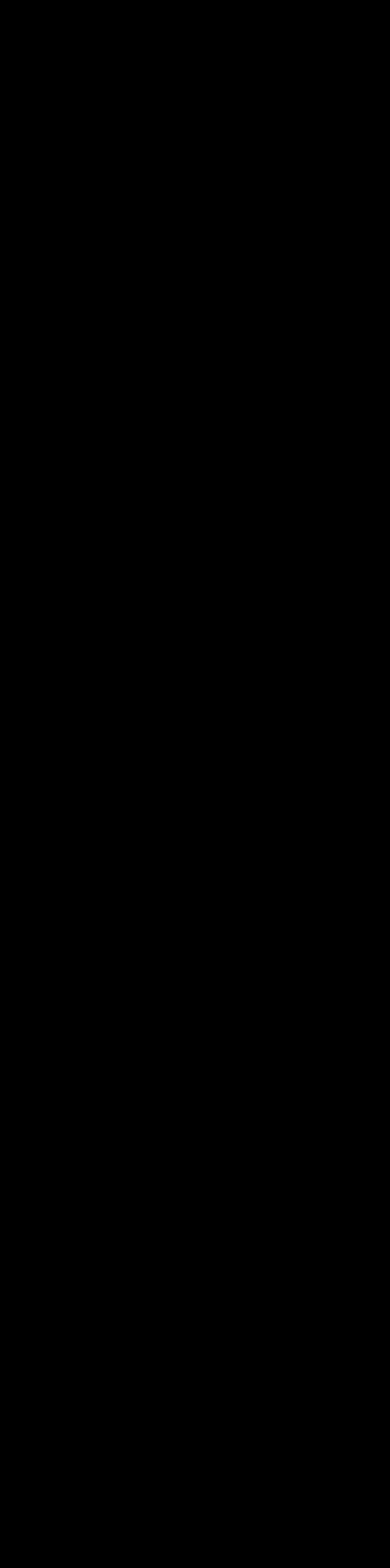
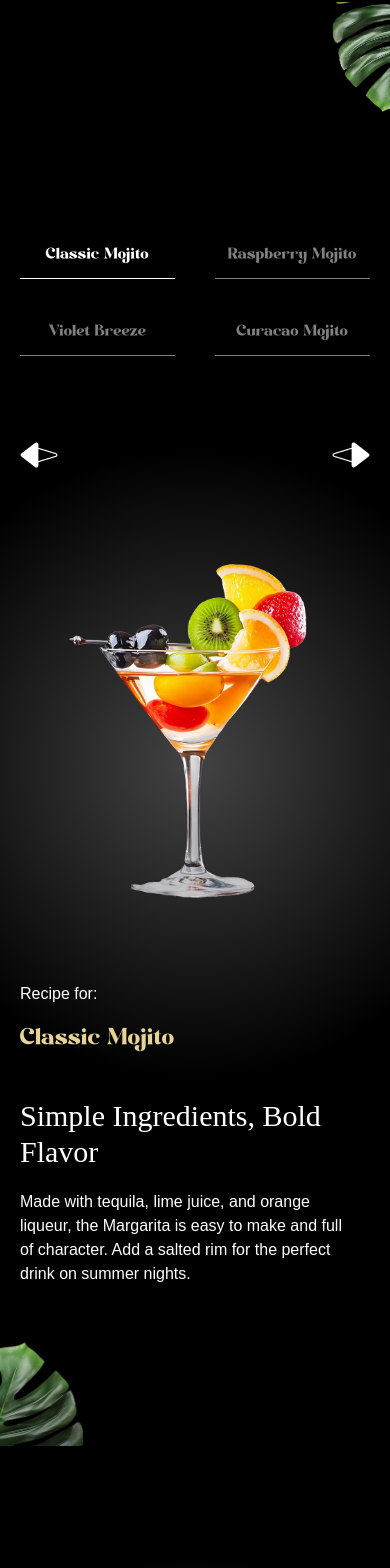
Before and after one commit to Glorybrain/gsap-cocktails, a React (Vite) app: page / in a window 390 px wide. Shown: the part 5677-7245 px from the top of the page. Before the commit the page ends 5839 px from the top, so only its background shows below. Built offline with nearby package versions, Linux system fonts and the light colour scheme; a web font is replaced by a local one.

Commit message:
implement contact and menu section

```diff
--- a/constants/index.js
+++ b/constants/index.js
@@ -134,7 +134,42 @@
   },
 ];
 
-const sliderLists = [
+// const sliderLists = [
+//   {
+//     id: 1,
+//     name: "Classic Mojito",
+//     image: "/images/drink1.png",
+//     title: "Simple Ingredients, Bold Flavor",
+//     description:
+//       "Made with tequila, lime juice, and orange liqueur, the Margarita is easy to make and full of character. Add a salted rim for the perfect drink on summer nights.",
+//   },
+//   {
+//     id: 2,
+//     name: "Raspberry Mojito",
+//     image: "/images/drink2.png",
+//     title: "A Zesty Classic That Never Fails",
+//     description:
+//       "The Margarita is a classic that balances tangy lime, smooth tequila, and a touch of sweetness. Shaken, frozen, or on the rocks—it’s always crisp & refreshing.",
+//   },
+//   {
+//     id: 3,
+//     name: "Violet Breeze",
+//     image: "/images/drink3.png",
+//     title: "Simple Ingredients, Bold Flavor",
+//     description:
+//       "Made with tequila, lime juice, and orange liqueur, the Margarita is easy to make and full of character. Add a salted rim for the perfect drink on summer nights.",
+//   },
+//   {
+//     id: 4,
+//     name: "Curacao Mojito",
+//     image: "/images/drink4.png",
+//     title: "Crafted With Care, Poured With Love",
+//     description:
+//       "Each cocktail is made with fresh ingredients and a passion for perfecting every pour, whether you're celebrating or simply relaxing.",
+//   },
+// ];
+
+const allCocktails = [
   {
     id: 1,
     name: "Classic Mojito",
@@ -179,5 +214,6 @@
   openingHours,
   storeInfo,
   socials,
- sliderLists,
+  // sliderLists,
+  allCocktails,
 };
--- a/src/App.jsx
+++ b/src/App.jsx
@@ -6,6 +6,8 @@
 import Cocktails from "./components/Cocktails";
 import About from "./components/About";
 import Art from "./components/Art";
+import Menu from "./components/Menu";
+import Contact from "./components/Contact";
 
 gsap.registerPlugin(ScrollTrigger, SplitText);
 
@@ -17,6 +19,8 @@
       <Cocktails />
       <About />
       <Art />
+      <Menu />
+      <Contact />
     </main>
   );
 };
--- /dev/null
+++ b/src/components/Contact.jsx
@@ -0,0 +1,103 @@
+import { useGSAP } from "@gsap/react";
+import { SplitText } from "gsap/all";
+import gsap from "gsap";
+import { openingHours, socials } from "../../constants";
+
+const Contact = () => {
+  useGSAP(() => {
+    const titleSplit = SplitText.create("#contact h2", { type: "words" });
+
+    const timeline = gsap.timeline({
+      scrollTrigger: {
+        trigger: "#contact",
+        start: "top center",
+      },
+      ease: "power1.inOut",
+    });
+
+    timeline
+      .from(titleSplit.words, {
+        opacity: 0,
+        yPercent: 100,
+        stagger: 0.02,
+      })
+      .from("#contact h3, #contact p", {
+        opacity: 0,
+        yPercent: 100,
+        stagger: 0.02,
+      })
+      .to("#f-right-leaf", {
+        y: "-50",
+        duration: 1,
+        ease: "power1.inOut",
+      })
+      .to(
+        "#f-left-leaf",
+        {
+          y: "-50",
+          duration: 1,
+          ease: "power1.inOut",
+        },
+        "<",
+      );
+  });
+
+  return (
+    <footer id="contact">
+      <img
+        src="/images/footer-right-leaf.png"
+        alt="leaf-right"
+        id="f-right-leaf"
+      />
+      <img
+        src="/images/footer-left-leaf.png"
+        alt="leaf-left"
+        id="f-left-leaf"
+      />
+
+      <div className="content">
+        <h2>Where to Find Us</h2>
+
+        <div>
+          <h3>Visit Our Bar</h3>
+          <p>456, Raq Blvd. #404, Los Angeles, CA 90210</p>
+        </div>
+
+        <div>
+          <h3>Contact Us</h3>
+          <p>(555) 987-6543</p>
+          <p>hello@jsmcocktail.com</p>
+        </div>
+
+        <div>
+          <h3>Open Every Day</h3>
+          {openingHours.map((time) => (
+            <p key={time.day}>
+              {time.day} : {time.time}
+            </p>
+          ))}
+        </div>
+
+        <div>
+          <h3>Socials</h3>
+
+          <div className="flex-center gap-5">
+            {socials.map((social) => (
+              <a
+                key={social.name}
+                href={social.url}
+                target="_blank"
+                rel="noopener noreferrer"
+                aria-label={social.name}
+              >
+                <img src={social.icon} />
+              </a>
+            ))}
+          </div>
+        </div>
+      </div>
+    </footer>
+  );
+};
+
+export default Contact;
--- /dev/null
+++ b/src/components/Menu.jsx
@@ -0,0 +1,141 @@
+import { useRef, useState } from "react";
+import { useGSAP } from "@gsap/react";
+import gsap from "gsap";
+import { allCocktails } from "../../constants";
+
+const Menu = () => {
+  const contentRef = useRef();
+  const [currentIndex, setCurrentIndex] = useState(0);
+
+  useGSAP(() => {
+    gsap.fromTo("#title", { opacity: 0 }, { opacity: 1, duration: 1 });
+    gsap.fromTo(
+      ".cocktail img",
+      { opacity: 0, xPercent: -100 },
+      {
+        xPercent: 0,
+        opacity: 1,
+        duration: 1,
+        ease: "power1.inOut",
+      },
+    );
+    gsap.fromTo(
+      ".details h2",
+      { yPercent: 100, opacity: 0 },
+      {
+        yPercent: 0,
+        opacity: 100,
+        ease: "power1.inOut",
+      },
+    );
+    gsap.fromTo(
+      ".details p",
+      { yPercent: 100, opacity: 0 },
+      {
+        yPercent: 0,
+        opacity: 100,
+        ease: "power1.inOut",
+      },
+    );
+  }, [currentIndex]);
+
+  const totalCocktails = allCocktails.length;
+
+  const goToSlide = (index) => {
+    const newIndex = (index + totalCocktails) % totalCocktails;
+
+    setCurrentIndex(newIndex);
+  };
+
+  const getCocktailAt = (indexOffset) => {
+    return allCocktails[
+      (currentIndex + indexOffset + totalCocktails) % totalCocktails
+    ];
+  };
+
+  const currentCocktail = getCocktailAt(0);
+  const prevCocktail = getCocktailAt(-1);
+  const nextCocktail = getCocktailAt(1);
+
+  return (
+    <section id="menu" aria-labelledby="menu-heading">
+      <img
+        src="/images/slider-left-leaf.png"
+        alt="left-leaf"
+        id="m-left-leaf"
+      />
+      <img
+        src="/images/slider-right-leaf.png"
+        alt="right-leaf"
+        id="m-right-leaf"
+      />
+
+      <h2 id="menu-heading" className="sr-only">
+        Cocktail Menu
+      </h2>
+
+      <nav className="cocktail-tabs" aria-label="Cocktail Navigation">
+        {allCocktails.map((cocktail, index) => {
+          const isActive = index === currentIndex;
+
+          return (
+            <button
+              key={cocktail.id}
+              className={`
+				${isActive ? "text-white border-white" : "text-white/50 border-white/50"}
+			 `}
+              onClick={() => goToSlide(index)}
+            >
+              {cocktail.name}
+            </button>
+          );
+        })}
+      </nav>
+
+      <div className="content">
+        <div className="arrows">
+          <button
+            className="text-left"
+            onClick={() => goToSlide(currentIndex - 1)}
+          >
+            <span>{prevCocktail.name}</span>
+            <img
+              src="/images/right-arrow.png"
+              alt="right-arrow"
+              aria-hidden="true"
+            />
+          </button>
+
+          <button
+            className="text-left"
+            onClick={() => goToSlide(currentIndex + 1)}
+          >
+            <span>{nextCocktail.name}</span>
+            <img
+              src="/images/left-arrow.png"
+              alt="left-arrow"
+              aria-hidden="true"
+            />
+          </button>
+        </div>
+
+        <div className="cocktail">
+          <img src={currentCocktail.image} className="object-contain" />
+        </div>
+
+        <div className="recipe">
+          <div ref={contentRef} className="info">
+            <p>Recipe for:</p>
+            <p id="title">{currentCocktail.name}</p>
+          </div>
+
+          <div className="details">
+            <h2>{currentCocktail.title}</h2>
+            <p>{currentCocktail.description}</p>
+          </div>
+        </div>
+      </div>
+    </section>
+  );
+};
+export default Menu;
--- a/src/index.css
+++ b/src/index.css
@@ -355,15 +355,15 @@
       @apply container mx-auto lg:py-14 2xl:py-32 py-16 flex flex-col justify-between gap-10 min-h-dvh;
 
       h2 {
-        @apply lg:text-6xl 2xl:text-8xl text-5xl font-modern-negra md:translate-y-0 translate-y-5;
+        @apply lg:text-6xl 2xl:text-7xl text-4xl font-modern-negra md:translate-y-0 translate-y-5;
       }
 
       h3 {
-        @apply uppercase xl:text-base 2xl:text-lg text-base mb-2;
+        @apply uppercase xl:text-sm 2xl:text-base text-base mb-2;
       }
 
       p {
-        @apply lg:text-2xl 2xl:text-3xl text-sm;
+        @apply lg:text-xl 2xl:text-2xl text-sm;
       }
     }
 
```
Lines whose indentation alone changed are shown as unchanged.
